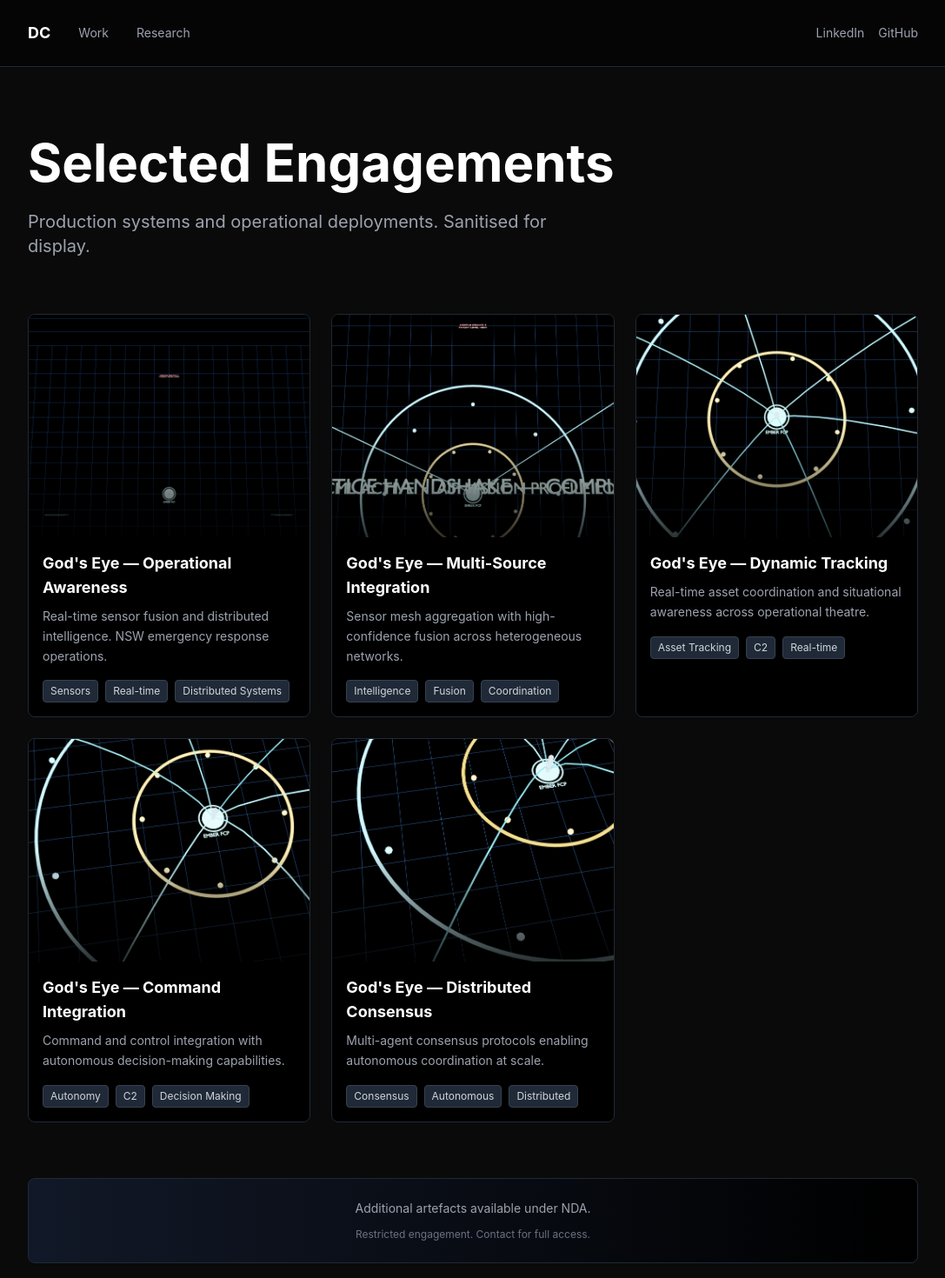
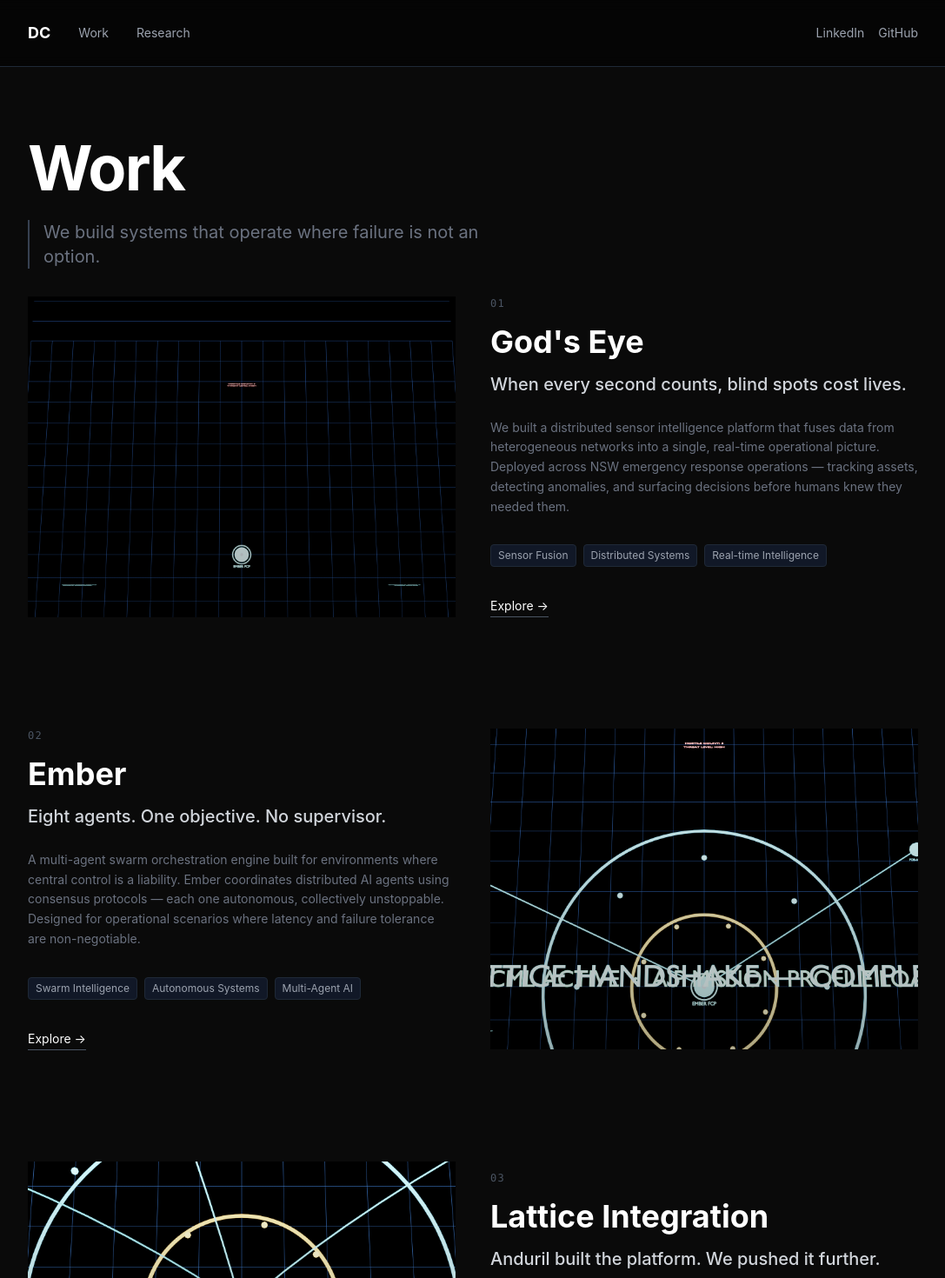
Before and after one commit to deviecall-design/damien-portfolio, a Next.js app: page /work in a window 1280 px wide. Shown: the top 1470 px of the page at 87% size, without its empty margins (96-1183 px from the left). Built offline with nearby package versions, Linux system fonts and the light colour scheme.

Commit message:
Add storytelling Work page + Research page with publications

```diff
--- /dev/null
+++ b/app/research/page.tsx
@@ -0,0 +1,175 @@
+import { Header } from '@/components/Header'
+import { Footer } from '@/components/Footer'
+
+interface ResearchItem {
+  id: string
+  title: string
+  abstract: string
+  tags: string[]
+  date: string
+  status: 'draft' | 'in-review' | 'published' | 'research'
+}
+
+const research: ResearchItem[] = [
+  {
+    id: 'ghost-murmur',
+    title: 'Distributed Sensor Mesh for Real-time Cardiac Monitoring',
+    abstract:
+      'Applied research on distributed sensor networks enabling edge inference for cardiac diagnostics. Partnership with Victor Chang Cardiac Research Institute.',
+    tags: ['Healthcare', 'Distributed Systems', 'Edge AI', 'Medical'],
+    date: '2026 (In Progress)',
+    status: 'research',
+  },
+  {
+    id: 'mirofish',
+    title: 'Swarm Intelligence Models for Market Sentiment Prediction',
+    abstract:
+      'Multi-agent consensus protocols for predicting investor behavior and market reactions to macro events. Validated against historical catalysts and earnings releases.',
+    tags: ['Markets', 'Swarm AI', 'Prediction', 'Consensus'],
+    date: '2026 (Research)',
+    status: 'research',
+  },
+  {
+    id: 'lattice-arch',
+    title: 'Autonomous Coordination at the Edge: Lattice Architecture Integration',
+    abstract:
+      'Custom ontology design and autonomous decision-making on Anduril C2 platform. Edge computing patterns for real-time coordination without centralized control.',
+    tags: ['Autonomy', 'Edge Computing', 'C2 Systems', 'Architecture'],
+    date: '2026 (Research)',
+    status: 'research',
+  },
+  {
+    id: 'gods-eye',
+    title: 'Real-time Intelligence Fusion Across Heterogeneous Sensor Networks',
+    abstract:
+      'Distributed consensus protocols for high-confidence data fusion. Application: operational awareness across emergency response networks.',
+    tags: ['Sensors', 'Fusion', 'Real-time', 'Distributed'],
+    date: '2026 (Research)',
+    status: 'research',
+  },
+]
+
+const publications = [
+  {
+    title: 'Ghost Murmur: Applied Cardiac AI Research',
+    venue: 'Victor Chang Cardiac Research Institute — Partnership Initiative',
+    date: '2026',
+  },
+  {
+    title: 'MiroFish Swarm Sentiment Engine',
+    venue: 'Internal Research — Market Prediction Systems',
+    date: '2026',
+  },
+  {
+    title: 'Autonomous Coordination Patterns on Anduril Lattice',
+    venue: 'Defense Tech Research — Edge Autonomy',
+    date: '2026',
+  },
+]
+
+const statusBadge = {
+  draft: 'bg-gray-900 text-gray-400 border-gray-700',
+  'in-review': 'bg-yellow-950 text-yellow-400 border-yellow-800',
+  published: 'bg-green-950 text-green-400 border-green-800',
+  research: 'bg-blue-950 text-blue-400 border-blue-800',
+}
+
+export default function ResearchPage() {
+  return (
+    <main className="min-h-screen bg-[#0a0a0a] text-white flex flex-col">
+      <Header />
+
+      <section className="flex-1 px-4 sm:px-8 lg:px-16 py-20 max-w-5xl mx-auto w-full">
+        {/* Hero */}
+        <div className="mb-20">
+          <h1 className="text-5xl sm:text-6xl font-bold mb-6 leading-tight">Research</h1>
+          <p className="text-xl text-gray-400 max-w-2xl">
+            Applied research and investigations into distributed systems, autonomous coordination, and advanced AI architectures.
+          </p>
+        </div>
+
+        {/* Research Items Grid */}
+        <div className="grid gap-6 mb-20">
+          {research.map((item) => (
+            <div
+              key={item.id}
+              className="group p-6 border border-gray-800 rounded-lg hover:border-gray-700 transition-colors bg-gradient-to-br from-gray-900/50 to-black"
+            >
+              <div className="flex items-start justify-between mb-4">
+                <div className="flex-1">
+                  <h3 className="text-lg font-bold mb-2 group-hover:text-gray-300 transition-colors">
+                    {item.title}
+                  </h3>
+                  <p className="text-sm text-gray-400 leading-relaxed mb-4">
+                    {item.abstract}
+                  </p>
+                </div>
+                <span
+                  className={`text-xs font-mono px-3 py-1 rounded border whitespace-nowrap ml-4 ${
+                    statusBadge[item.status]
+                  }`}
+                >
+                  {item.status === 'research' ? 'RESEARCH' : item.status.toUpperCase()}
+                </span>
+              </div>
+
+              <div className="flex items-end justify-between">
+                <div className="flex flex-wrap gap-2">
+                  {item.tags.map((tag) => (
+                    <span
+                      key={tag}
+                      className="text-xs px-2 py-1 rounded bg-gray-800 text-gray-300 border border-gray-700"
+                    >
+                      {tag}
+                    </span>
+                  ))}
+                </div>
+                <div className="flex items-center gap-3 ml-4">
+                  <span className="text-xs text-gray-600">{item.date}</span>
+                  <a
+                    href="#"
+                    className="text-gray-500 hover:text-white text-sm transition-colors"
+                  >
+                    Read →
+                  </a>
+                </div>
+              </div>
+            </div>
+          ))}
+        </div>
+
+        {/* Publication List */}
+        <div>
+          <h2 className="text-2xl font-bold mb-8 pb-4 border-b border-gray-800">
+            Publications & Engagements
+          </h2>
+
+          <div className="space-y-4">
+            {publications.map((pub, i) => (
+              <div key={i} className="flex items-start justify-between py-4 border-b border-gray-900 hover:border-gray-800 transition-colors">
+                <div className="flex-1">
+                  <p className="font-semibold text-sm text-gray-300 mb-1">
+                    {pub.title}
+                  </p>
+                  <p className="text-xs text-gray-600">{pub.venue}</p>
+                </div>
+                <p className="text-xs text-gray-700 font-mono ml-4 whitespace-nowrap">
+                  {pub.date}
+                </p>
+              </div>
+            ))}
+          </div>
+        </div>
+
+        {/* Footer note */}
+        <div className="mt-16 pt-8 border-t border-gray-800">
+          <p className="text-gray-600 text-xs">
+            Additional research available upon request. NDA agreements in place for restricted content.
+          </p>
+        </div>
+      </section>
+
+      <Footer />
+    </main>
+  )
+}
--- a/app/work/page.tsx
+++ b/app/work/page.tsx
@@ -1,122 +1,147 @@
-'use client'
-
 import Image from 'next/image'
 import { Header } from '@/components/Header'
 import { Footer } from '@/components/Footer'
 
-interface Highlight {
-  id: string
-  title: string
-  description: string
-  image: string
-  tags: string[]
-}
-
-export default function WorkPage() {
-  const highlights: Highlight[] = [
+const stories = [
   {
-      id: 'gods-eye-1',
-      title: "God's Eye — Operational Awareness",
-      description: 'Real-time sensor fusion and distributed intelligence. NSW emergency response operations.',
+    id: 'gods-eye',
+    chapter: '01',
+    title: "God's Eye",
+    headline: 'When every second counts, blind spots cost lives.',
+    narrative:
+      'We built a distributed sensor intelligence platform that fuses data from heterogeneous networks into a single, real-time operational picture. Deployed across NSW emergency response operations — tracking assets, detecting anomalies, and surfacing decisions before humans knew they needed them.',
     image: '/godseye_f001.png',
-      tags: ['Sensors', 'Real-time', 'Distributed Systems'],
+    tags: ['Sensor Fusion', 'Distributed Systems', 'Real-time Intelligence'],
+    cta: 'Explore →',
+    align: 'left',
   },
   {
-      id: 'gods-eye-2',
-      title: "God's Eye — Multi-Source Integration",
-      description: 'Sensor mesh aggregation with high-confidence fusion across heterogeneous networks.',
+    id: 'ember',
+    chapter: '02',
+    title: 'Ember',
+    headline: 'Eight agents. One objective. No supervisor.',
+    narrative:
+      'A multi-agent swarm orchestration engine built for environments where central control is a liability. Ember coordinates distributed AI agents using consensus protocols — each one autonomous, collectively unstoppable. Designed for operational scenarios where latency and failure tolerance are non-negotiable.',
     image: '/godseye_f120.png',
-      tags: ['Intelligence', 'Fusion', 'Coordination'],
+    tags: ['Swarm Intelligence', 'Autonomous Systems', 'Multi-Agent AI'],
+    cta: 'Explore →',
+    align: 'right',
   },
   {
-      id: 'gods-eye-3',
-      title: "God's Eye — Dynamic Tracking",
-      description: 'Real-time asset coordination and situational awareness across operational theatre.',
+    id: 'lattice',
+    chapter: '03',
+    title: 'Lattice Integration',
+    headline: 'Anduril built the platform. We pushed it further.',
+    narrative:
+      'Custom ontology design and autonomous coordination layer on top of Anduril\'s C2 infrastructure. Built for edge environments where connectivity is intermittent, decisions are irreversible, and latency is measured in milliseconds — not seconds.',
     image: '/godseye_f180.png',
-      tags: ['Asset Tracking', 'C2', 'Real-time'],
+    tags: ['Anduril', 'Autonomous Coordination', 'Edge AI'],
+    cta: 'Explore →',
+    align: 'left',
   },
   {
-      id: 'gods-eye-4',
-      title: "God's Eye — Command Integration",
-      description: 'Command and control integration with autonomous decision-making capabilities.',
+    id: 'electrascan',
+    chapter: '04',
+    title: 'ElectraScan',
+    headline: 'Australian electricians were quoting blind. Not anymore.',
+    narrative:
+      'An AI-powered estimating platform that reads electrical plans and generates complete cost estimates in seconds. Live commercial product. Early customers are booking more jobs, reducing quote time by 80%, and winning more bids with margin confidence they\'ve never had before.',
     image: '/godseye_f240.png',
-      tags: ['Autonomy', 'C2', 'Decision Making'],
-    },
-    {
-      id: 'gods-eye-5',
-      title: "God's Eye — Distributed Consensus",
-      description: 'Multi-agent consensus protocols enabling autonomous coordination at scale.',
-      image: '/godseye_f300.png',
-      tags: ['Consensus', 'Autonomous', 'Distributed'],
+    tags: ['SaaS', 'AI Estimation', 'Construction Tech'],
+    cta: 'Explore →',
+    align: 'right',
   },
 ]
 
+export default function WorkPage() {
   return (
     <main className="min-h-screen bg-[#0a0a0a] text-white flex flex-col">
       <Header />
 
-      <section className="flex-1 px-4 sm:px-8 lg:px-16 py-20 max-w-6xl mx-auto w-full">
-        <div className="mb-16">
-          <h1 className="text-5xl sm:text-6xl font-bold mb-6 leading-tight">
-            Selected Engagements
+      {/* Hero */}
+      <section className="px-4 sm:px-8 lg:px-16 pt-20 pb-8 max-w-6xl mx-auto w-full">
+        <h1 className="text-6xl sm:text-7xl font-bold mb-6 leading-none tracking-tight">
+          Work
         </h1>
-          <p className="text-xl text-gray-400 max-w-2xl">
-            Production systems and operational deployments. Sanitised for display.
+        <p className="text-gray-500 text-xl max-w-xl border-l-2 border-gray-700 pl-4">
+          We build systems that operate where failure is not an option.
         </p>
+      </section>
+
+      {/* Story sections */}
+      <section className="flex-1 max-w-6xl mx-auto w-full px-4 sm:px-8 lg:px-16 pb-20 space-y-32">
+        {stories.map((story) => (
+          <div
+            key={story.id}
+            className={`grid grid-cols-1 lg:grid-cols-2 gap-10 items-center ${
+              story.align === 'right' ? 'lg:grid-flow-dense' : ''
+            }`}
+          >
+            {/* Image */}
+            <div
+              className={`relative aspect-[4/3] overflow-hidden bg-gray-900 ${
+                story.align === 'right' ? 'lg:col-start-2' : ''
+              }`}
+            >
+              <Image
+                src={story.image}
+                alt={story.title}
+                fill
+                className="object-cover hover:scale-105 transition-transform duration-700 ease-out"
+                sizes="(max-width: 1024px) 100vw, 50vw"
+              />
+              <div className="absolute inset-0 bg-gradient-to-t from-black/30 to-transparent" />
             </div>
 
-        {/* Masonry Grid */}
-        <div className="grid gap-6 md:grid-cols-2 lg:grid-cols-3 auto-rows-max">
-          {highlights.map((item) => (
-            <div
-              key={item.id}
-              className="group overflow-hidden rounded-lg border border-gray-800 hover:border-gray-700 transition-colors bg-black"
-            >
-              {/* Image */}
-              <div className="relative h-48 sm:h-56 lg:h-64 overflow-hidden bg-gray-900">
-                <Image
-                  src={item.image}
-                  alt={item.title}
-                  fill
-                  className="object-cover group-hover:scale-105 transition-transform duration-300"
-                  sizes="(max-width: 768px) 100vw, (max-width: 1200px) 50vw, 33vw"
-                />
-                <div className="absolute inset-0 bg-gradient-to-t from-black/80 via-transparent to-transparent" />
-              </div>
-
-              {/* Content */}
-              <div className="p-4">
-                <h3 className="text-lg font-bold mb-2 group-hover:text-gray-300 transition-colors">
-                  {item.title}
-                </h3>
-                <p className="text-sm text-gray-400 mb-4 leading-relaxed">
-                  {item.description}
+            {/* Copy */}
+            <div className={story.align === 'right' ? 'lg:col-start-1 lg:row-start-1' : ''}>
+              <p className="text-gray-600 text-xs font-mono mb-4 tracking-widest">
+                {story.chapter}
               </p>
-                <div className="flex flex-wrap gap-2">
-                  {item.tags.map((tag) => (
+              <h2 className="text-4xl font-bold mb-4">{story.title}</h2>
+              <p className="text-xl text-gray-300 font-medium mb-6 leading-snug">
+                {story.headline}
+              </p>
+              <p className="text-gray-500 text-sm leading-relaxed mb-8">
+                {story.narrative}
+              </p>
+              <div className="flex flex-wrap gap-2 mb-8">
+                {story.tags.map((tag) => (
                   <span
                     key={tag}
-                      className="text-xs px-2 py-1 rounded bg-gray-800 text-gray-300 border border-gray-700"
+                    className="text-xs px-2 py-1 rounded bg-gray-900 text-gray-400 border border-gray-800"
                   >
                     {tag}
                   </span>
                 ))}
               </div>
+              <a
+                href="#"
+                className="inline-flex items-center text-sm text-white hover:text-gray-300 transition-colors border-b border-gray-600 hover:border-gray-400 pb-0.5"
+              >
+                {story.cta}
+              </a>
             </div>
           </div>
         ))}
+      </section>
+
+      {/* NDA footer */}
+      <div className="border-t border-gray-900 px-4 sm:px-8 lg:px-16 py-6 max-w-6xl mx-auto w-full">
+        <div className="flex items-center justify-between">
+          <p className="text-gray-700 text-xs font-mono">
+            Additional artefacts available under NDA
+          </p>
+          <a
+            href="https://www.linkedin.com/in/damiencallaghan/"
+            target="_blank"
+            rel="noopener noreferrer"
+            className="text-gray-600 hover:text-white text-xs transition-colors"
+          >
+            Get in touch →
+          </a>
         </div>
-
-        {/* CTA */}
-        <div className="mt-16 p-6 rounded-lg border border-gray-800 bg-gradient-to-r from-gray-900 to-black text-center">
-          <p className="text-gray-400 text-sm mb-3">
-            Additional artefacts available under NDA.
-          </p>
-          <p className="text-gray-500 text-xs">
-            Restricted engagement. Contact for full access.
-          </p>
       </div>
-      </section>
 
       <Footer />
     </main>
--- a/components/Header.tsx
+++ b/components/Header.tsx
@@ -11,7 +11,7 @@ export function Header() {
             </Link>
             <nav className="hidden md:flex gap-8 text-sm text-gray-400">
               <a href="/work" className="hover:text-white transition-colors">Work</a>
-              <a href="#" className="hover:text-white transition-colors">Research</a>
+              <a href="/research" className="hover:text-white transition-colors">Research</a>
             </nav>
           </div>
           <div className="flex items-center gap-4 text-sm">
```
Lines whose indentation alone changed are shown as unchanged.
